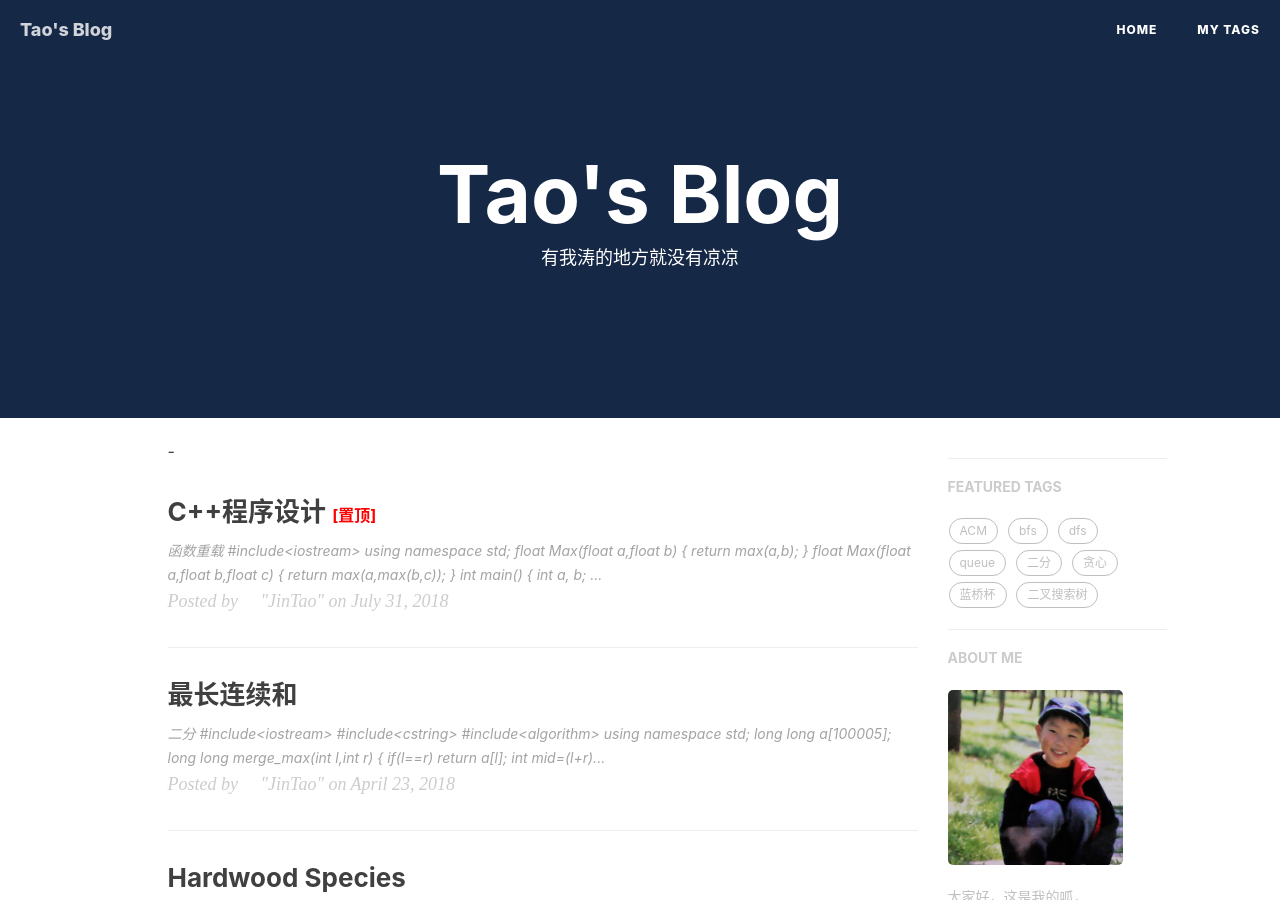
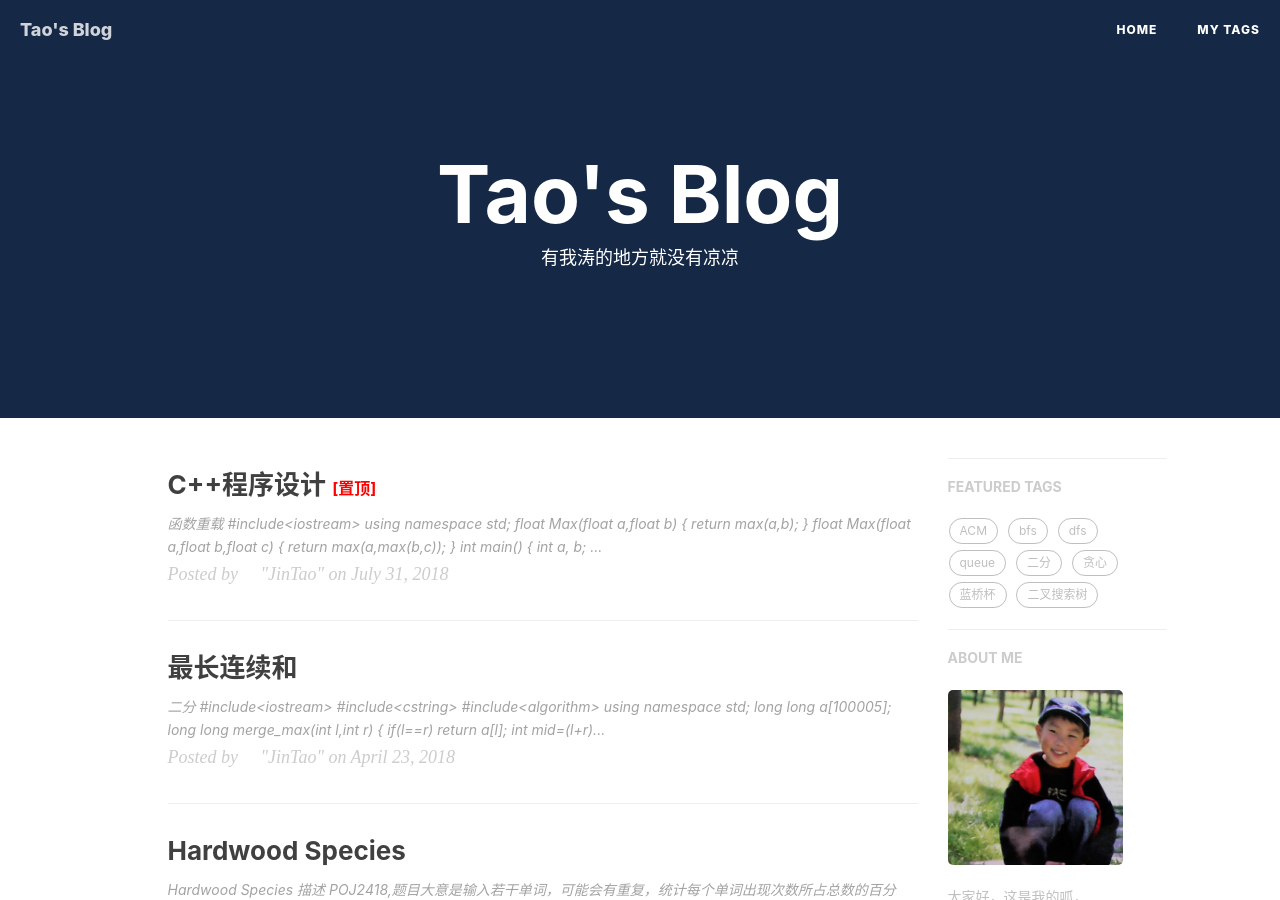
Before and after one commit to pandaKINandQUEEN/GinKo-BFU.github.io, a Jekyll site: the page built from index.html, in a window 1280 px wide and 900 px high. Built offline with Jekyll 4.4.1, drawn with Linux system fonts in a browser that asks for light colours; nearby versions of some CDN libraries; the list of posts is cut into pages by our own code; comment, search, counter and statistics services are not loaded.

Commit message:
Update index.html

```diff
--- a/index.html
+++ b/index.html
@@ -2,8 +2,6 @@
 layout: page
 description: "有我涛的地方就没有凉凉"
 ---
-<script src="http://jerry-cdn.b0.upaiyun.com/hit-kounter/hit-kounter-0.1.1.js"></script>
-<span data-hk-page="current"> - </span>
 <script type="text/javascript" src="https://cdn.ywxi.net/js/1.js" async></script>
 {% for post in paginator.posts %}
 <div class="post-preview">
```
